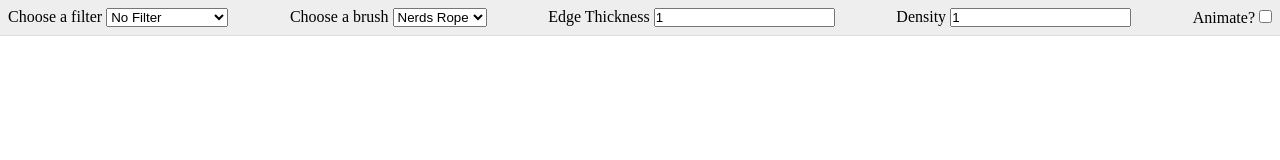
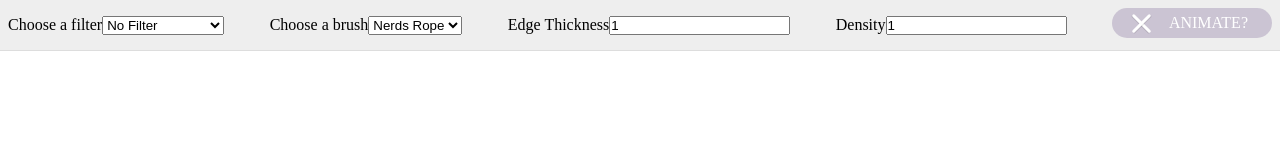
Before and after one commit to Abourass/fuzzy-lamp, a website built with Vite: page index.html in a window 1280 px wide. Built offline with nearby package versions, Linux system fonts and the light colour scheme.

Commit message:
:art: Better animation option

```diff
--- a/index.html
+++ b/index.html
@@ -55,8 +55,11 @@
       <input type="number" name="loops" id="loops" value="1" step="1">
     </div>
     <div class="option">
-      <label for="animate">Animate?</label>
-      <input type="checkbox" name="animate" id="animate">
+      <div class="toggle-button toggle-button--aava">
+        <input id="animate" type="checkbox">
+        <label for="animate" data-on-text="Animated" data-off-text="Animate?"></label>
+        <div class="toggle-button__icon"></div>
+      </div>
     </div>
   </div>
   <canvas id="canvas"></canvas>
--- a/src/CSS/style.css
+++ b/src/CSS/style.css
@@ -19,3 +19,126 @@
   background-color: #eee;
   border-bottom: 1px solid #ddd;
 }
+
+.option {
+  display: flex;
+  align-items: center;
+}
+
+.toggle-button {
+  position: relative;
+  display: inline-block;
+  color: #fff;
+}
+
+.toggle-button label {
+  display: inline-block;
+  text-transform: uppercase;
+  cursor: pointer;
+  text-align: left;
+}
+
+.toggle-button input {
+  display: none;
+}
+
+.toggle-button__icon {
+  cursor: pointer;
+  pointer-events: none;
+}
+
+.toggle-button__icon:before,
+.toggle-button__icon:after {
+  content: "";
+  position: absolute;
+  top: 45%;
+  left: 35%;
+  transition: 0.2s ease-out;
+}
+
+.toggle-button--aava label {
+  height: 30px;
+  line-height: 30px;
+  transition: all 0.2s;
+  border-radius: 2rem;
+}
+
+.toggle-button--aava label:before,
+.toggle-button--aava label:after {
+  position: absolute;
+  right: 1.5rem;
+  transition: all 0.2s .1s ease-out;
+}
+
+.toggle-button--aava label:before {
+  content: attr(data-on-text);
+}
+
+.toggle-button--aava label:after {
+  content: attr(data-off-text);
+}
+
+.toggle-button--aava input[type=checkbox]+label {
+  width: 160px;
+  background: #765f904a;
+}
+
+.toggle-button--aava input[type=checkbox]+label:before {
+  opacity: 0;
+  transform: translate(0, 20px);
+}
+
+.toggle-button--aava input[type=checkbox]+label:after {
+  opacity: 1;
+  transform: translate(0, 0);
+}
+
+.toggle-button--aava input[type=checkbox]:checked~label {
+  width: 160px;
+  background: #61B136;
+}
+
+.toggle-button--aava input[type=checkbox]:checked~label:before {
+  opacity: 1;
+  transform: translate(0, 0);
+}
+
+.toggle-button--aava input[type=checkbox]:checked~label:after {
+  opacity: 0;
+  transform: translate(0, -20px);
+}
+
+.toggle-button--aava input[type=checkbox]:checked~.toggle-button__icon:before {
+  transform: translate(-10%, 100%) rotate(45deg);
+  width: 16.66667px;
+}
+
+.toggle-button--aava input[type=checkbox]:checked~.toggle-button__icon:after {
+  transform: translate(30%) rotate(-45deg);
+}
+
+.toggle-button--aava .toggle-button__icon {
+  position: absolute;
+  left: 0;
+  top: 0;
+  height: 30px;
+  width: 50px;
+}
+
+.toggle-button--aava .toggle-button__icon:before,
+.toggle-button--aava .toggle-button__icon:after {
+  height: 3px;
+  border-radius: 3px;
+  background: #fff;
+  box-shadow: 0 1px 0 rgba(0, 0, 0, 0.1);
+}
+
+.toggle-button--aava .toggle-button__icon:before {
+  width: 25px;
+  transform: rotate(45deg);
+}
+
+.toggle-button--aava .toggle-button__icon:after {
+  width: 25px;
+  transform: rotate(-45deg);
+}
```
